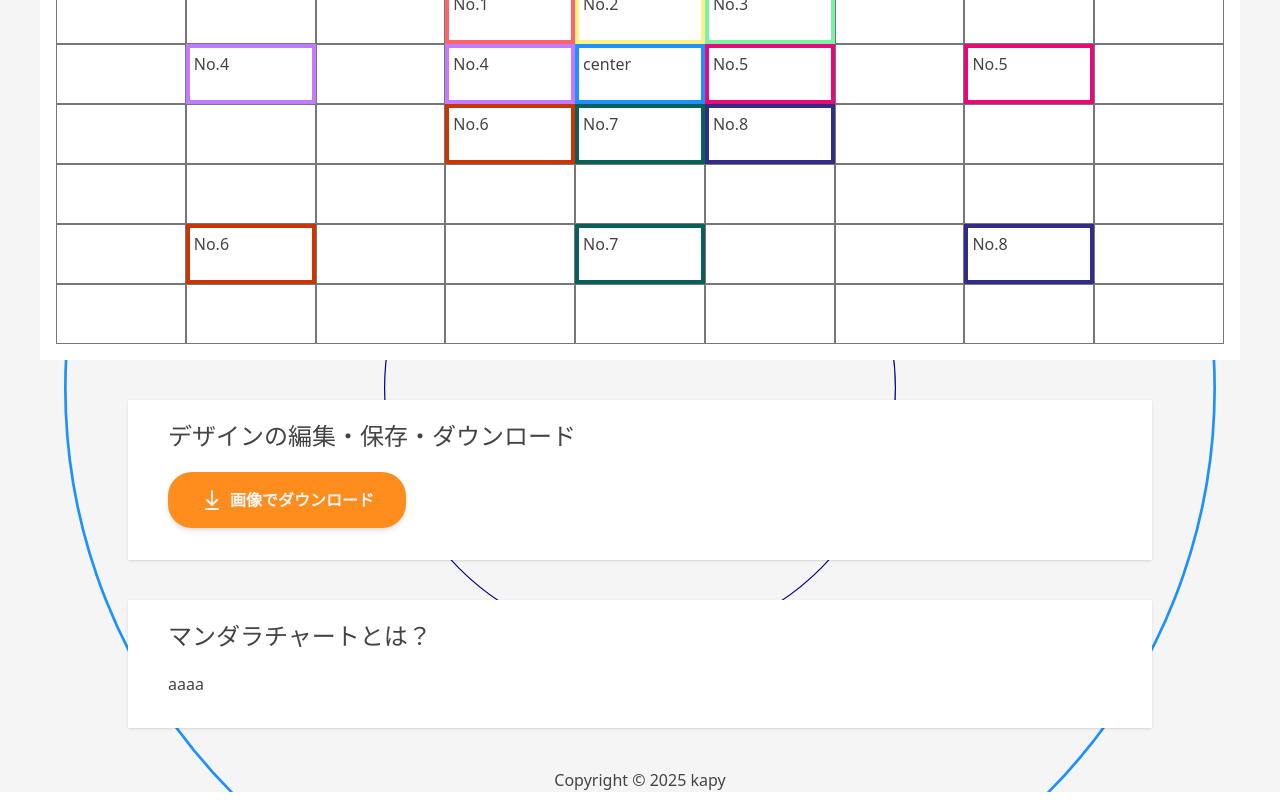
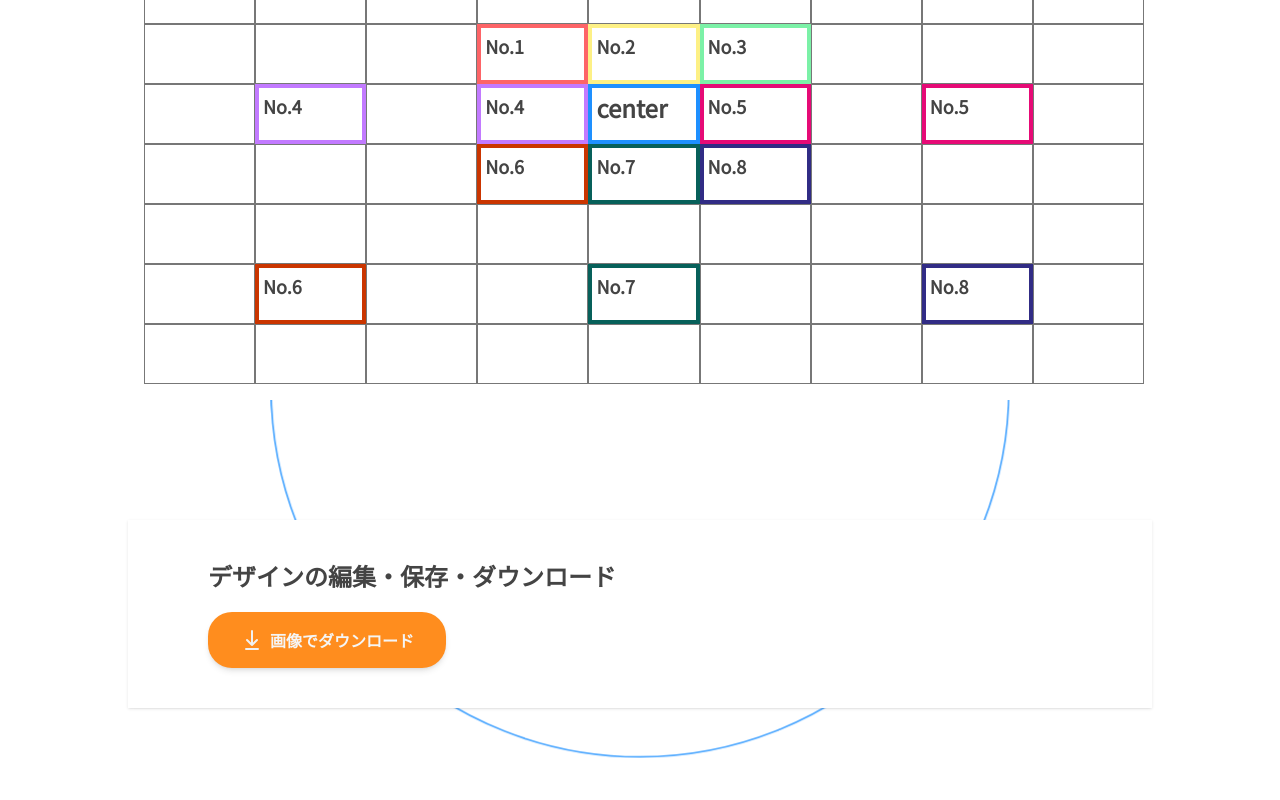
Before and after one commit to kapibara99/mandala_chart, a React (Vite) app: page / in a window 1280 px wide. Shown: the part 320-1120 px from the top of the page. Built offline with nearby package versions, Linux system fonts and the light colour scheme.

Commit message:
fixed UI and design

```diff
--- a/index.html
+++ b/index.html
@@ -34,6 +34,9 @@
       name="twitter:description"
       content="オンラインでマンダラチャートを作成・編集！9x9グリッド、複数行入力、簡単セル移動機能を備えたインタラクティブなツールです。目標設定、ブレインストーミング、問題解決に最適。今すぐ無料のマンダラチャート作成ツールをお試しください！"
     />
+    <link rel="preconnect" href="https://fonts.googleapis.com" />
+    <link rel="preconnect" href="https://fonts.gstatic.com" crossorigin />
+    <link href="https://fonts.googleapis.com/css2?family=Noto+Sans+JP:wght@400,700&display=swap" rel="stylesheet" />
   </head>
   <body>
     <div id="root"></div>
--- /dev/null
+++ b/src/_commonStyle.ts
@@ -0,0 +1 @@
+export const defaultWidthSize = "max-w-[1200px] w-4/5 mx-auto";
--- a/src/components/backgroundAnimation.tsx
+++ b/src/components/backgroundAnimation.tsx
@@ -1,13 +1,13 @@
 export default function BackendCircleAnimation({ children }: { children: React.ReactNode }) {
-  const baseDivStyle = "absolute size-full rounded-[50%] border-[3px] animate-back-circle";
+  const baseDivStyle = "absolute size-full rounded-[50%] border-[3px] animate-back-circle opacity-0";
   return (
     <>
       <div className={`absolute overflow-hidden z-0 size-[100vw]`}>
         <div className={`${baseDivStyle} border-main-light`}></div>
-        <div className={`${baseDivStyle} border-main animation-delay-2000`}></div>
-        <div className={`${baseDivStyle} border-main-strong animation-delay-4000`}></div>
+        <div className={`${baseDivStyle} border-main animation-delay-3000`}></div>
+        <div className={`${baseDivStyle} border-main-strong animation-delay-6000`}></div>
       </div>
-      <div className="relative z-1 bg-white m-10">{children}</div>
+      <div className="relative z-1 mt-20">{children}</div>
     </>
   );
 }
--- a/src/components/base.tsx
+++ b/src/components/base.tsx
@@ -1,7 +1,3 @@
 export default function Base({ children }: { children: React.ReactNode }) {
-  return (
-    <div className="w-full min-h-screen bg-base text-base-font relative overflow-hidden">
-      {children}
-    </div>
-  );
+  return <div className="w-full min-h-screen bg-base text-base-font relative overflow-hidden font-main">{children}</div>;
 }
--- a/src/components/chart/chartCell.tsx
+++ b/src/components/chart/chartCell.tsx
@@ -36,8 +36,14 @@ export default function MandalaCell({ cellType, value, isFocused, zahyou }: Mand
     if (cellType == "subTitle") handleSubTitleChange(e);
   };
 
+  const fontSize =
+    cellType == "title"
+      ? "text-2xl font-bold" // main title cell
+      : cellType == "subTitle"
+      ? `text-lg font-bold` // sub title cell
+      : "text-base"; // item cell
   return (
-    <div className="relative p-2 break-all min-h-15" data-zahyou={zahyou.join(",")}>
+    <div className={`relative p-2 break-all min-h-15 ${fontSize}`} data-zahyou={zahyou.join(",")} id={cellType == "title" ? "center-cell" : ""}>
       {/* ツールチップ */}
       <div
         className={
@@ -72,7 +78,7 @@ export default function MandalaCell({ cellType, value, isFocused, zahyou }: Mand
         onClick={(e) => handleClick(e)}
       />
       {/* 表示するvalue */}
-      {cellValue}
+      <span className="whitespace-pre-line">{cellValue}</span>
     </div>
   );
 }
--- a/src/components/chart/chartMain.tsx
+++ b/src/components/chart/chartMain.tsx
@@ -1,13 +1,16 @@
 import MandalaCell from "./chartCell";
 import { DEFAULT_CHART_DATA, CHART_MAIN_ID } from "./chart.default";
+import { defaultWidthSize } from "../../_commonStyle";
 
 export default function ChartMain() {
   // チャートのメインコンポーネント
   return (
-    <div id={CHART_MAIN_ID} className="grid grid-cols-9 p-4">
-      {DEFAULT_CHART_DATA().map((props) => (
-        <MandalaCell key={`${props.cellType}-${props.zahyou[0]}-${props.zahyou[1]}`} {...props} />
-      ))}
+    <div id={CHART_MAIN_ID} className={`${defaultWidthSize} p-4 bg-white overflow-x-auto`}>
+      <div className="grid grid-cols-9 min-w-[1000px]">
+        {DEFAULT_CHART_DATA().map((props) => (
+          <MandalaCell key={`${props.cellType}-${props.zahyou[0]}-${props.zahyou[1]}`} {...props} />
+        ))}
+      </div>
     </div>
   );
 }
--- a/src/components/contentBox.tsx
+++ b/src/components/contentBox.tsx
@@ -1,7 +1,9 @@
+import { defaultWidthSize } from "../_commonStyle";
+
 export default function ContentBox({ children, title }: { children: React.ReactNode; title: string }) {
   return (
-    <section className="w-4/5 mt-10 m-auto pt-5 px-10 pb-8 bg-white shadow-sm relative z-1">
-      <h2 className="text-2xl text-bold mb-5">{title}</h2>
+    <section className={`${defaultWidthSize} mt-30 mx-10 py-10 px-20 bg-white shadow-sm relative z-1`}>
+      <h2 className="text-2xl font-bold mb-5">{title}</h2>
       <div>{children}</div>
     </section>
   );
--- a/src/components/downloadImage.tsx
+++ b/src/components/downloadImage.tsx
@@ -33,7 +33,7 @@ export default function DownloadImage() {
       <button
         type="button"
         onClick={onClickExport}
-        className="cursor-pointer relative flex gap-1.5 px-8 py-4 bg-attention text-base rounded-3xl hover:opacity-60 transition font-semibold shadow-md"
+        className="cursor-pointer relative flex gap-1.5 px-8 py-4 bg-attention text-base-color rounded-3xl hover:opacity-60 transition font-bold shadow-md"
       >
         <svg xmlns="http://www.w3.org/2000/svg" fill="none" viewBox="0 0 24 24" height="24px" width="24px">
           <g stroke-width="0" id="SVGRepo_bgCarrier"></g>
--- a/src/components/header.tsx
+++ b/src/components/header.tsx
@@ -1,6 +1,6 @@
 export default function Header() {
   return (
-    <header className="bg-main-light text-center p-4 shadow-sm">
+    <header className="text-center p-4 shadow-sm">
       <h1 className="text-3xl font-bold text-base-strong">MANDALA CHART GENERATOR</h1>
     </header>
   );
--- a/src/tailwind.css
+++ b/src/tailwind.css
@@ -2,7 +2,7 @@
 
 @theme {
   /* color pallet */
-  --color-base: #f5f5f5;
+  --color-base-color: #f5f5f5;
   --color-base-font: #444444;
   --color-base-strong: #222222;
   --color-base-line: #777777;
@@ -13,14 +13,21 @@
   --color-attention-strong: #ff8d1e;
   --color-attention-light: #ff8d1e;
 
-  /* others */
-  --animate-back-circle: gradient-animation 6s linear infinite;
+  /* fonts */
+  --font-main: "Noto Sans JP", sans-serif;
+
+  /* animation */
+  --animate-back-circle: gradient-animation 9s linear infinite;
   @keyframes gradient-animation {
     0% {
       transform: scale(0); /* アニメーション開始時のサイズ */
+      opacity: 0;
+    }
+    10% {
+      opacity: 1;
     }
     100% {
-      transform: scale(1.5); /* アニメーション終了時のサイズ */
+      transform: scale(2); /* アニメーション終了時のサイズ */
     }
   }
 }
```
